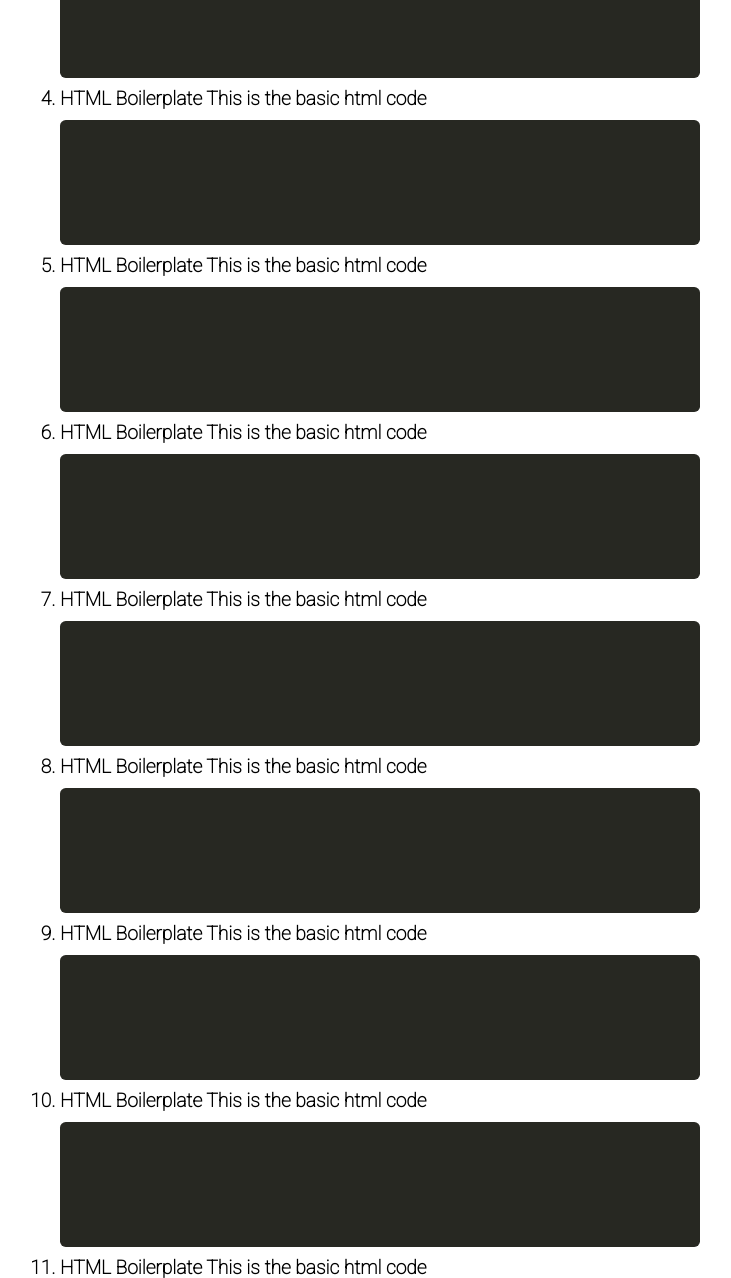
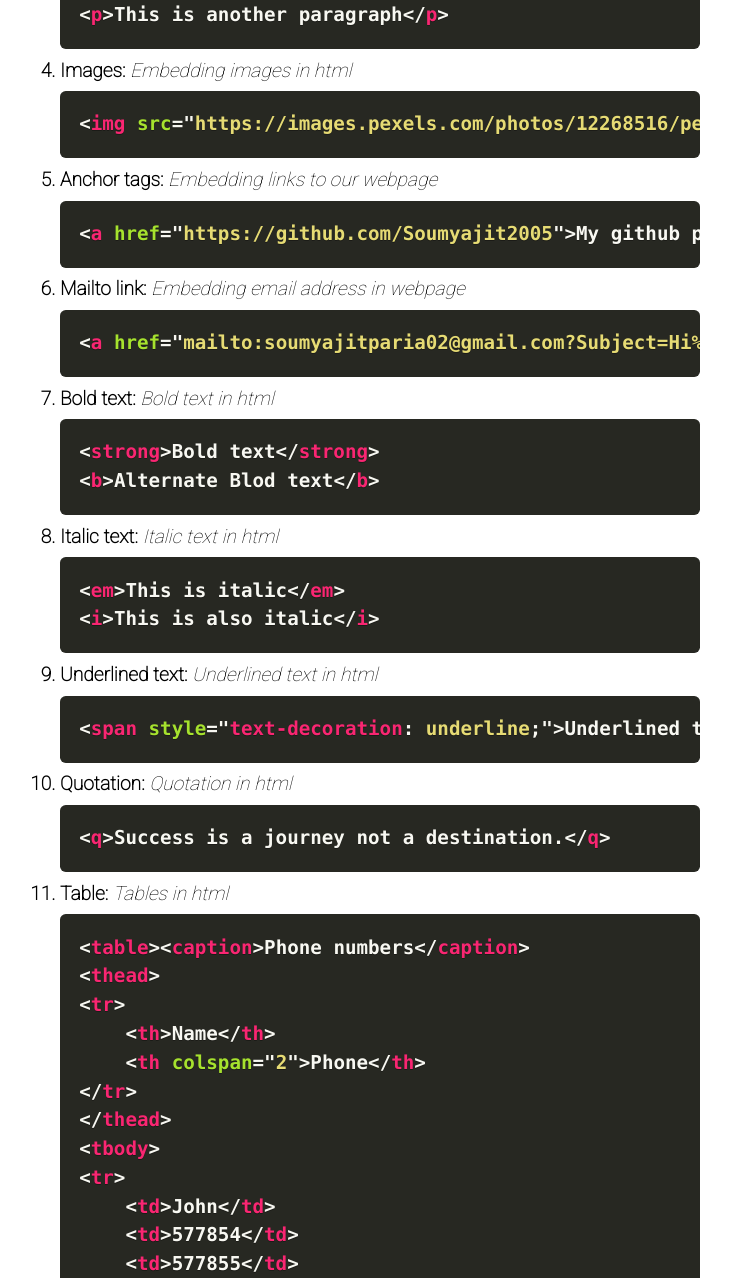
Before and after one commit to Soumyajit2005/Cheatsheet-for-coding-languages, a plain HTML site: page HTML/index.html in a window 1280 px wide. Shown: the part 863-2141 px from the top of the page, without its empty margins (260-991 px from the left). Drawn offline with Linux system fonts and the light colour scheme; a web font is replaced by a local one.

Commit message:
Modified

```diff
--- /dev/null
+++ b/C/style.css
@@ -0,0 +1,43 @@
+*{
+    margin: 0;
+    padding: 0;
+}
+nav{
+    display: flex;
+    align-items: center;
+    justify-content: center;
+    background-color: #272822;
+    color: white;
+    height: 9vh;
+}
+i{
+    font-weight: lighter;
+}
+.content{
+    font-family: 'Potta One', cursive;
+    font-size: 1.4rem;
+    font-weight: bold;
+}
+.logo{
+    margin-right: 1rem;
+    padding: 0 10px;
+}
+.logo img{
+    width: 37px;
+}
+.container{
+    /* background-color: red; */
+    width: 50vw;
+    margin: auto;
+    padding: 2rem 0;
+    font-family: 'Roboto', sans-serif;
+    font-size: 1.2rem;
+    font-weight: bold;
+}
+.toolbar-item button{
+    cursor: pointer !important;
+    color: white !important;
+    border: 1px solid white !important;
+    border-radius: 10px !important;
+    padding: 5px 14px !important;
+}
--- a/HTML/index.html
+++ b/HTML/index.html
@@ -44,52 +44,62 @@
 &lth5&gtheading&lt/h5&gt
 &lth6&gtheading&lt/h6&gt</code></pre>
         </li>
-        <li>HTML Boilerplate This is the basic html code
-            <pre class="language-html"><code>
-
-            </code></pre>
+        <li>Paragraphs: <i>Paragraphs in html</i>
+            <pre class="language-html"><code>&ltp&gtThis is a paragraph&lt/p&gt
+&ltp&gtThis is another paragraph&lt/p&gt</code></pre>
         </li>
-        <li>HTML Boilerplate This is the basic html code
-            <pre class="language-html"><code>
-
-            </code></pre>
+        <li>Images: <i>Embedding images in html</i>
+            <pre class="language-html"><code>&ltimg src="https://images.pexels.com/photos/12268516/pexels-photo-12268516.jpeg?auto=compress&cs=tinysrgb&w=1260&h=750&dpr=1" alt="demo image"&gt</code></pre>
         </li>
-        <li>HTML Boilerplate This is the basic html code
-            <pre class="language-html"><code>
-
-            </code></pre>
+        <li>Anchor tags: <i>Embedding links to our webpage</i>
+            <pre class="language-html"><code>&lta href="https://github.com/Soumyajit2005"&gtMy github profile&lt/a&gt</code></pre>
         </li>
-        <li>HTML Boilerplate This is the basic html code
-            <pre class="language-html"><code>
-
-            </code></pre>
+        <li>Mailto link: <i>Embedding email address in webpage</i>
+            <pre class="language-html"><code>&lta href="mailto:soumyajitparia02@gmail.com?Subject=Hi%20mate" target="_top"&gtSend Mail To Me&lt/a&gt</code></pre>
         </li>
-        <li>HTML Boilerplate This is the basic html code
-            <pre class="language-html"><code>
-
-            </code></pre>
+        <li>Bold text: <i>Bold text in html</i>
+            <pre class="language-html"><code>&ltstrong&gtBold text&lt/strong&gt
+&ltb&gtAlternate Blod text&lt/b&gt</code></pre>
         </li>
-        <li>HTML Boilerplate This is the basic html code
-            <pre class="language-html"><code>
-
-            </code></pre>
+        <li>Italic text: <i>Italic text in html</i>
+            <pre class="language-html"><code>&ltem&gtThis is italic&lt/em&gt
+&lti&gtThis is also italic&lt/i&gt</code></pre>
         </li>
-        <li>HTML Boilerplate This is the basic html code
-            <pre class="language-html"><code>
-
-            </code></pre>
+        <li>Underlined text: <i>Underlined text in html</i>
+            <pre class="language-html"><code>&ltspan style="text-decoration: underline;"&gtUnderlined text&lt/span&gt</code></pre>
         </li>
-        <li>HTML Boilerplate This is the basic html code
-            <pre class="language-html"><code>
-
-            </code></pre>
+        <li>Quotation: <i>Quotation in html</i>
+            <pre class="language-html"><code>&ltq&gtSuccess is a journey not a destination.&lt/q&gt</code></pre>
         </li>
-        <li>HTML Boilerplate This is the basic html code
-            <pre class="language-html"><code>
-
-            </code></pre>
+        <li>Table: <i>Tables in html</i>
+            <pre class="language-html"><code>&lttable&gt&ltcaption&gtPhone numbers&lt/caption&gt
+&ltthead&gt
+&lttr&gt
+	&ltth&gtName&lt/th&gt
+	&ltth colspan="2"&gtPhone&lt/th&gt
+&lt/tr&gt
+&lt/thead&gt
+&lttbody&gt
+&lttr&gt
+	&lttd&gtJohn&lt/td&gt
+	&lttd&gt577854&lt/td&gt
+	&lttd&gt577855&lt/td&gt
+&lt/tr&gt
+&lttr&gt
+	&lttd&gtJack&lt/td&gt
+	&lttd&gt577856&lt/td&gt
+	&lttd&gt577857&lt/td&gt
+&lt/tr&gt
+&lt/tbody&gt
+&lttfoot&gt
+&lttr&gt
+	&lttd&gt&nbsp;&lt/td&gt
+	&lttd&gtPersonal&lt/td&gt
+	&lttd&gtOffice&lt/td&gt
+&lt/tr&gt
+&lt/tfoot&gt
+&lt/table&gt</code></pre>
         </li>
-        <li>Marquee tag</li>
       </ol>
     </div>
   </body>
```
Also changed, not shown: C/index.html (added, +31 -0 lines), HTML/help.html (deleted, +0 -6 lines), index.html (+1 -1 lines), 2 other files.
